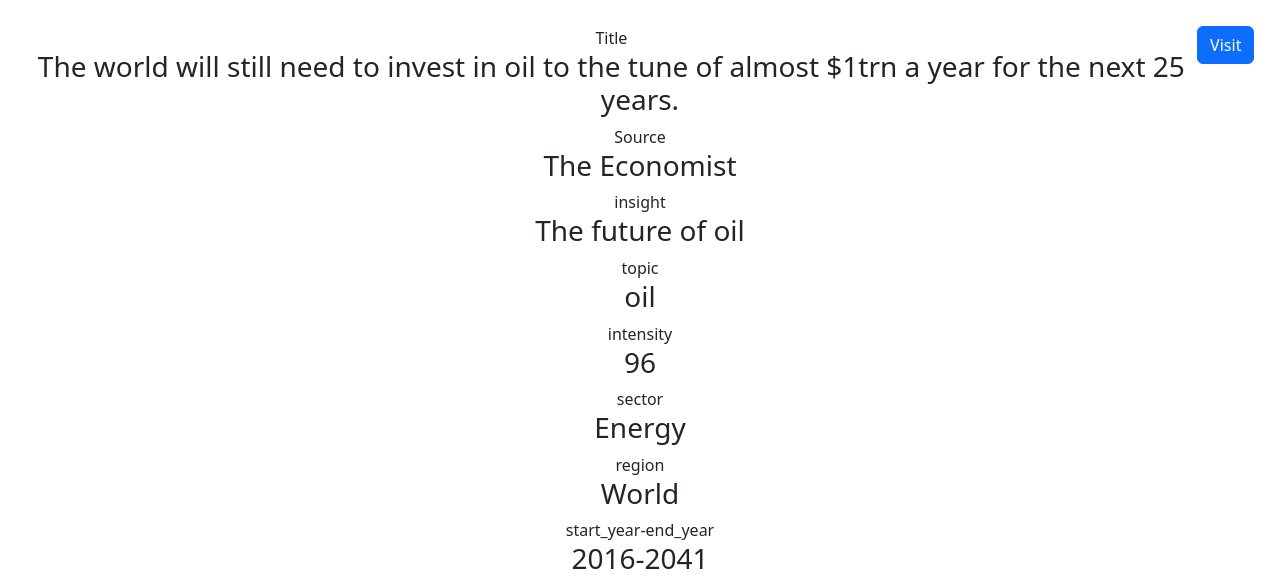
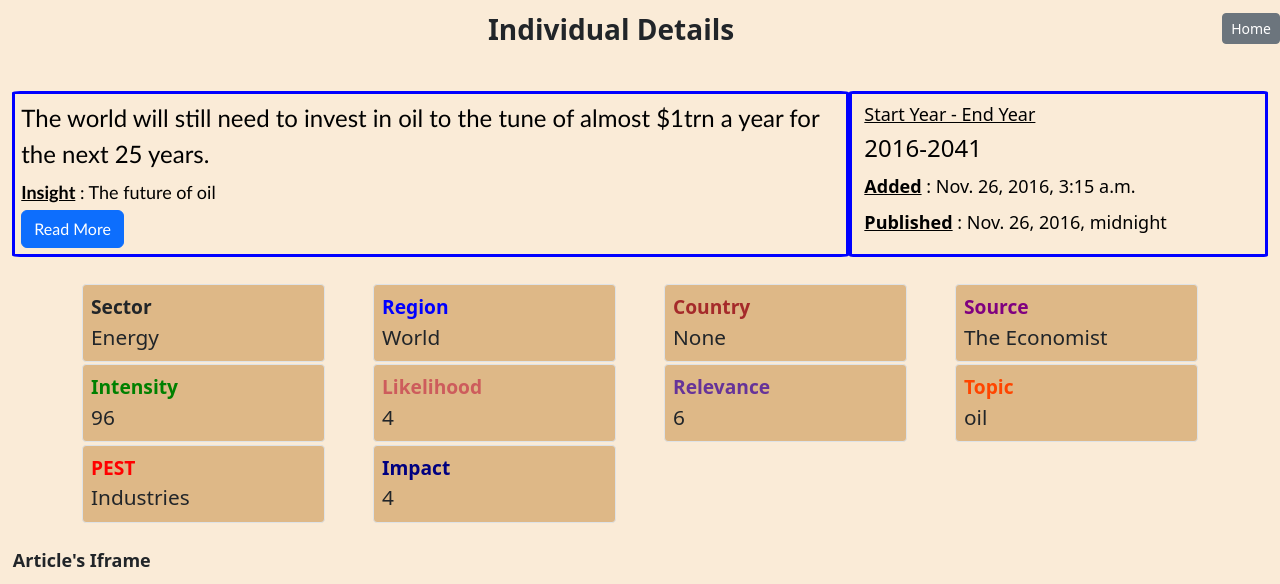
Before and after one commit to Roshan4004/testing, a Django app: page /individual_data?pk=318 in a window 1280 px wide. Shown: the top 584 px of the page. Run offline with Django 4.2, Linux system fonts and the light colour scheme; data comes from the database, SQL or seed files in the repository.

Commit message:
Indivdual data page designed

```diff
--- a/templates/individual.html
+++ b/templates/individual.html
@@ -8,34 +8,141 @@
     <script src="https://cdn.jsdelivr.net/npm/bootstrap@5.3.2/dist/js/bootstrap.min.js" integrity="sha384-BBtl+eGJRgqQAUMxJ7pMwbEyER4l1g+O15P+16Ep7Q9Q+zqX6gSbd85u4mG4QzX+" crossorigin="anonymous"></script>
     <script src="https://cdn.jsdelivr.net/npm/bootstrap@5.3.2/dist/js/bootstrap.bundle.min.js" integrity="sha384-C6RzsynM9kWDrMNeT87bh95OGNyZPhcTNXj1NW7RuBCsyN/o0jlpcV8Qyq46cDfL" crossorigin="anonymous"></script>
 <style>
-.all{
-    color: red;
-    font-size: large;
+#box{
+    margin-top: 1%;
+    border-radius: 4px;
 }
 </style>
 </head>
-<body>
-    <div style="padding: 2%;">
-        {% for i in ok%}
-        <a class="btn btn-primary" style="float: right;" href="{{i.url}}">Visit</a>
-        <center>
-            <span id="all">Title</span><h3>{{i.title}}</h3>
-            <span id="all">Source</span><h3>{{i.source}}</h3>
-            <span id="all">insight</span><h3>{{i.insight}}</h3>
-            <span id="all">topic</span><h3>{{i.topic}}</h3>
-            <span id="all">intensity</span><h3>{{i.intensity}}</h3>
-            <span id="all">sector</span><h3>{{i.sector}}</h3>
-            <span id="all">region</span><h3>{{i.region}}</h3>
-            <span id="all">start_year-end_year</span><h3>{{i.start_year}}-{{i.end_year}}</h3>
-            <span id="all">impact</span><h3>{{i.impact}}</h3>
-            <span id="all">added</span><h3>{{i.added}}</h3>
-            <span id="all">published</span><h3>{{i.published}}</h3>
-            <span id="all">country</span><h3>{{i.country}}</h3>
-            <span id="all">relevance</span><h3>{{i.relevance}}</h3>
-            <span id="all">pestle</span><h3>{{i.pestle}}</h3>
-            <span id="all">likelihood</span><h3>{{i.likelihood}}</h3>
-        </center>
-        {% endfor%}
+<body style="background-color: antiquewhite;">
+    <div style="font-size: larger;margin-top: 1%;">
+        <a class="btn btn-secondary btn-sm" href="{% url 'home'%}" style="float: right;">Home</a>
+        <center><h3><b>Individual Details</b></h1></center>
     </div>
+    {% for i in ok%}
+    <div class="row p-4">
+        <div class="col-sm-8" style="border-style: solid ;border-color: blue;font-size: 1.5em;color: black;border-radius: 1%;margin-top: 1%;font-family: 'Gill Sans', 'Gill Sans MT', Calibri, 'Trebuchet MS', sans-serif;padding: 0.5%;">
+            {{i.title}}<br>
+            <span style="font-size: large;"><u><b>Insight</b></u> : {{i.insight}}</span><br>
+            <a class="btn btn-primary" href="{{i.url}}">Read More</a>
+        </div>
+        <div class="col-sm-4" style="border-style: solid ;border-color: blue;font-size: 1.5em;color: black;border-radius: 1%;margin-top: 1%;">
+            <span style="font-size: large;"><u>Start Year - End Year</u></span><br>
+            {{i.start_year}}-{{i.end_year}}<br>
+            <span style="font-size: large;"><u><b>Added</b></u> : {{i.added}}</span><br>
+            <span style="font-size: large;"><u><b>Published</b></u> : {{i.published}}</span>
+        </div>
+    </div>
+
+    <div  class="container ">
+        <div class="row gx-5">
+            <div class="col-sm-3 " id="boxes">
+                <div style="background-color: burlywood;" class="p-2 border " id="box">
+                    <span style="font-size: larger;"><b>Sector</b></span><br>
+                    {%if i.sector == "" %}
+                    <span style="margin-top: 2px;font-size: 1.3rem;">None</span>
+                    {% else %}
+                    <span style="margin-top: 2px;font-size: 1.3rem;">{{i.sector}}</span>
+                    {%endif%}
+                </div>
+            </div>
+            <div class="col-sm-3" id="boxes">
+                <div style="background-color: burlywood;" class="p-2 border" id="box">
+                    <span style="font-size: larger;color: blue;"><b>Region</b></span><br>
+                    {%if i.region == "" %}
+                    <span style="margin-top: 2px;font-size: 1.3rem;">None</span>
+                    {% else %}
+                    <span style="margin-top: 2px;font-size: 1.3rem;">{{i.region}}</span>
+                    {%endif%}
+                </div>
+            </div>
+            <div class="col-sm-3 " id="boxes">
+                <div style="background-color: burlywood;" class="p-2 border " id="box">
+                    <span style="font-size: larger;color: brown;"><b>Country</b></span><br>
+                    {%if i.country == "" %}
+                    <span style="margin-top: 2px;font-size: 1.3rem;">None</span>
+                    {% else %}
+                    <span style="margin-top: 2px;font-size: 1.3rem;">{{i.country}}</span>
+                    {%endif%}
+                </div>
+            </div>
+            <div class="col-sm-3" id="boxes">
+                <div style="background-color: burlywood;" class="p-2 border " id="box">
+                    <span style="font-size: larger;color: purple;"><b>Source</b></span><br>
+                    {%if i.source == "" %}
+                    <span style="margin-top: 2px;font-size: 1.3rem;">None</span>
+                    {% else %}
+                    <span style="margin-top: 2px;font-size: 1.3rem;">{{i.source}}</span>
+                    {%endif%}
+                </div>
+            </div>
+            <div class="col-sm-3 " id="boxes">
+                <div style="background-color: burlywood;" class="p-2 border " id="box">
+                    <span style="font-size: larger;color: green;"><b>Intensity</b></span><br>
+                    {%if i.intensity == "" %}
+                    <span style="margin-top: 2px;font-size: 1.3rem;">None</span>
+                    {% else %}
+                    <span style="margin-top: 2px;font-size: 1.3rem;">{{i.intensity}}</span>
+                    {%endif%}
+                </div>
+            </div>
+            <div class="col-sm-3" id="boxes">
+                <div style="background-color: burlywood;" class="p-2 border" id="box">
+                    <span style="font-size: larger;color: indianred;"><b>Likelihood</b></span><br>
+                    {%if i.likelihood == "" %}
+                    <span style="margin-top: 2px;font-size: 1.3rem;">None</span>
+                    {% else %}
+                    <span style="margin-top: 2px;font-size: 1.3rem;">{{i.likelihood}}</span>
+                    {%endif%}
+                </div>
+            </div>
+            <div class="col-sm-3 " id="boxes">
+                <div style="background-color: burlywood;" class="p-2 border " id="box">
+                    <span style="font-size: larger;color: rebeccapurple;"><b>Relevance</b></span><br>
+                    {%if i.relevance == "" %}
+                    <span style="margin-top: 2px;font-size: 1.3rem;">None</span>
+                    {% else %}
+                    <span style="margin-top: 2px;font-size: 1.3rem;">{{i.relevance}}</span>
+                    {%endif%}
+                </div>
+            </div>
+            <div class="col-sm-3" id="boxes">
+                <div style="background-color: burlywood;" class="p-2 border" id="box">
+                    <span style="font-size: larger;color: orangered;"><b>Topic</b></span><br>
+                    {%if i.topic == "" %}
+                    <span style="margin-top: 2px;font-size: 1.3rem;">None</span>
+                    {% else %}
+                    <span style="margin-top: 2px;font-size: 1.3rem;">{{i.topic}}</span>
+                    {%endif%}
+                </div>
+            </div>
+            <div class="col-sm-3" id="boxes">
+                <div style="background-color: burlywood;" class="p-2 border" id="box">
+                    <span style="font-size: larger;color: red;"><b>PEST</b></span><br>
+                    {%if i.pestle == "" %}
+                    <span style="margin-top: 2px;font-size: 1.3rem;">None</span>
+                    {% else %}
+                    <span style="margin-top: 2px;font-size: 1.3rem;">{{i.pestle}}</span>
+                    {%endif%}
+                </div>
+            </div>
+            <div class="col-sm-3" id="boxes">
+                <div style="background-color: burlywood;" class="p-2 border" id="box">
+                    <span style="font-size: larger;color: navy;"><b>Impact</b></span><br>
+                    {%if i.impact == "" %}
+                    <span style="margin-top: 2px;font-size: 1.3rem;">None</span>
+                    {% else %}
+                    <span style="margin-top: 2px;font-size: 1.3rem;">{{i.impact}}</span>
+                    {%endif%}
+                </div>
+            </div>
+        </div>
+    </div>
+    <br>
+    <span style="font-size: large;margin: 1%;"><b>Article's Iframe</b></span>
+    <div style="border-style:solid ;border-color: black;margin: 1%;height: 400px">
+        <iframe src="{{i.url}}" title="article" style="height: 100%;width: 100%;border: none;"></iframe>
+    </div>
+    {% endfor%}
 </body>
 </html>
```
Also changed, not shown: requirements.txt (added, +8 -0 lines).
